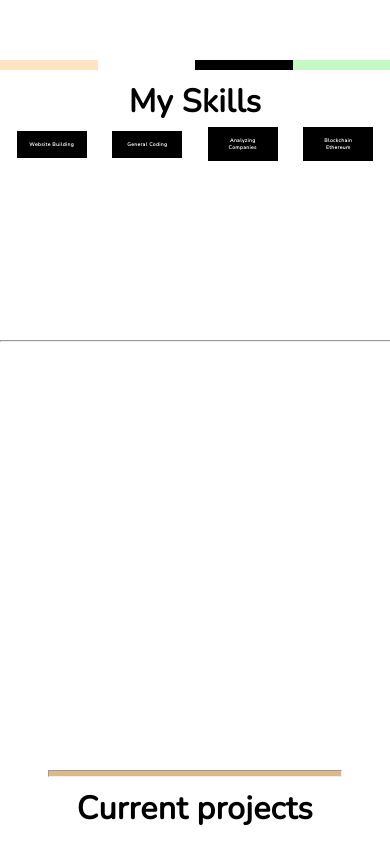
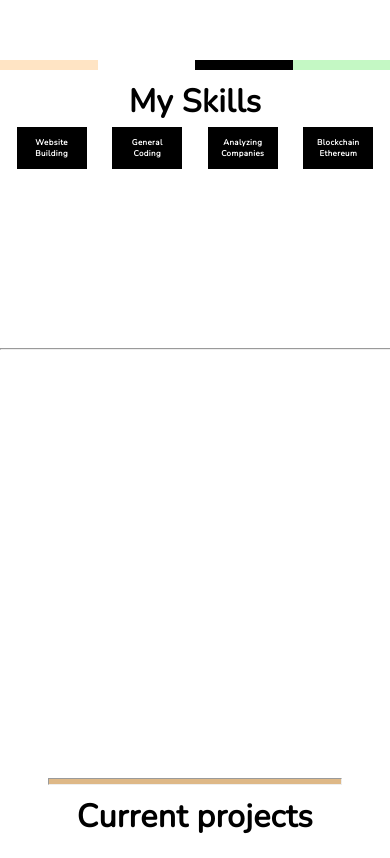
Before and after one commit to noobylub/personal-website, a React (Create React App) app: page / in a window 390 px wide. Shown: the part 980-1838 px from the top of the page. Built offline with nearby package versions, Linux system fonts and the light colour scheme.

Commit message:
more little edit

```diff
--- a/src/AppDesign/design.css
+++ b/src/AppDesign/design.css
@@ -129,7 +129,7 @@ a {
 @media (max-width: 600px) {
   .second-part .skill-list .Skills {
     width: 50px;
-    font-size: 5px;
+    font-size: 8px;
     padding: 10px;
   }
 }
--- a/src/AppDesign/design.scss
+++ b/src/AppDesign/design.scss
@@ -132,7 +132,7 @@ a {
       }
       @media (max-width : 600px){
         width: 50px;
-        font-size: 5px;
+        font-size:8px;
         padding: 10px;
       }
     }
```
